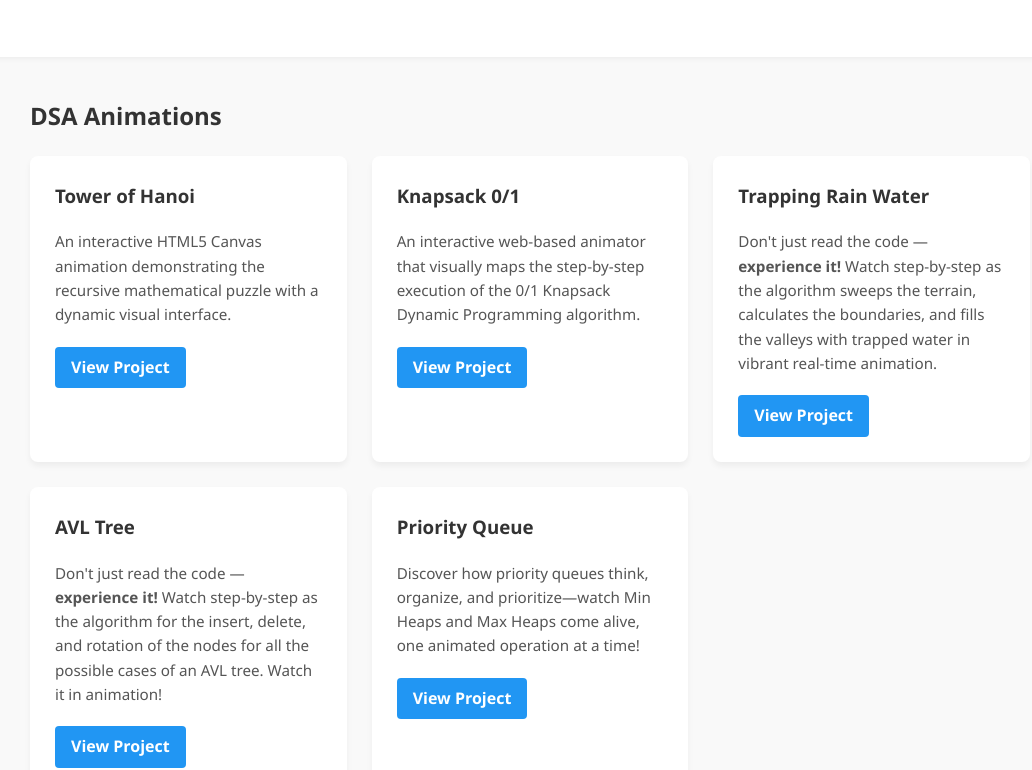
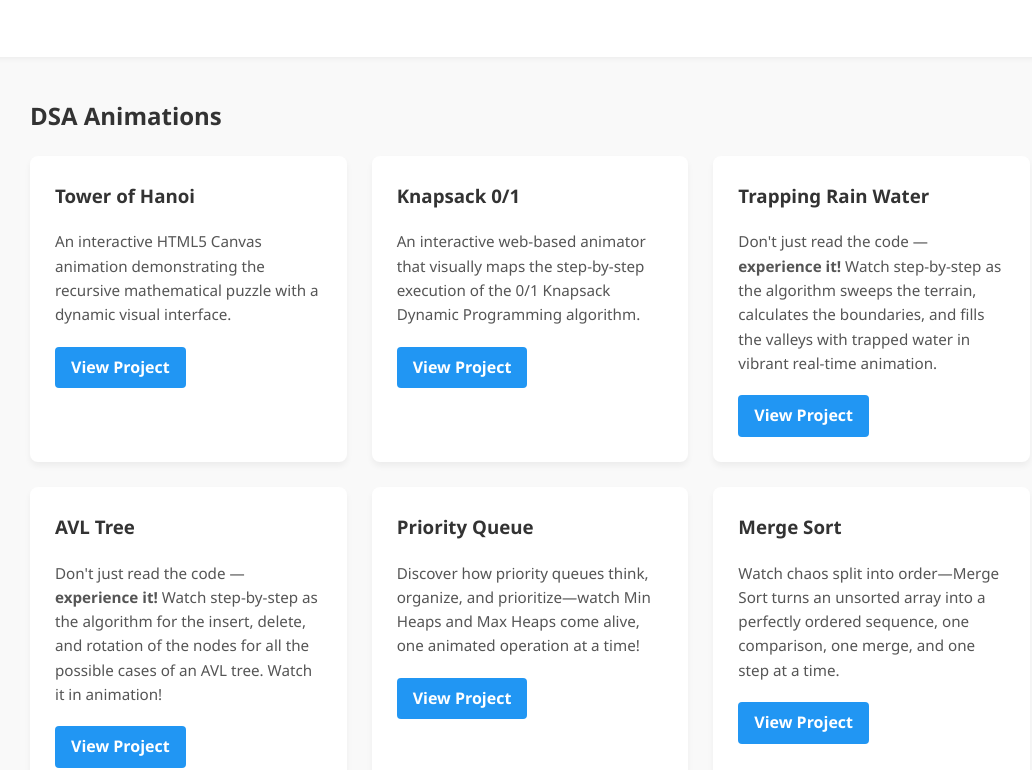
Before and after one commit to gyani1088/gyani1088.github.io, a plain HTML site: page index.html in a window 1280 px wide. Shown: the part 203-973 px from the top of the page, without its empty margins (110-1142 px from the left). Drawn offline with Linux system fonts and the light colour scheme.

Commit message:
Update index.html
Merge sort visualizer added

```diff
--- a/index.html
+++ b/index.html
@@ -144,6 +144,14 @@
 
                 <a href="Prioirity_Queue/priority-queue-animation-minheap-maxheap.html">View Project</a>
             </div>
+
+            <!-- Merge_Sort/merge-sort-visualizer.html -->
+
+            <div class="project-card">
+                <h3>Merge Sort</h3>
+                <p>Watch chaos split into order—Merge Sort turns an unsorted array into a perfectly ordered sequence, one comparison, one merge, and one step at a time.</p>
+                <a href="Merge_Sort/merge-sort-visualizer.html">View Project</a>
+            </div>
         </div>
     </div>
 
```
